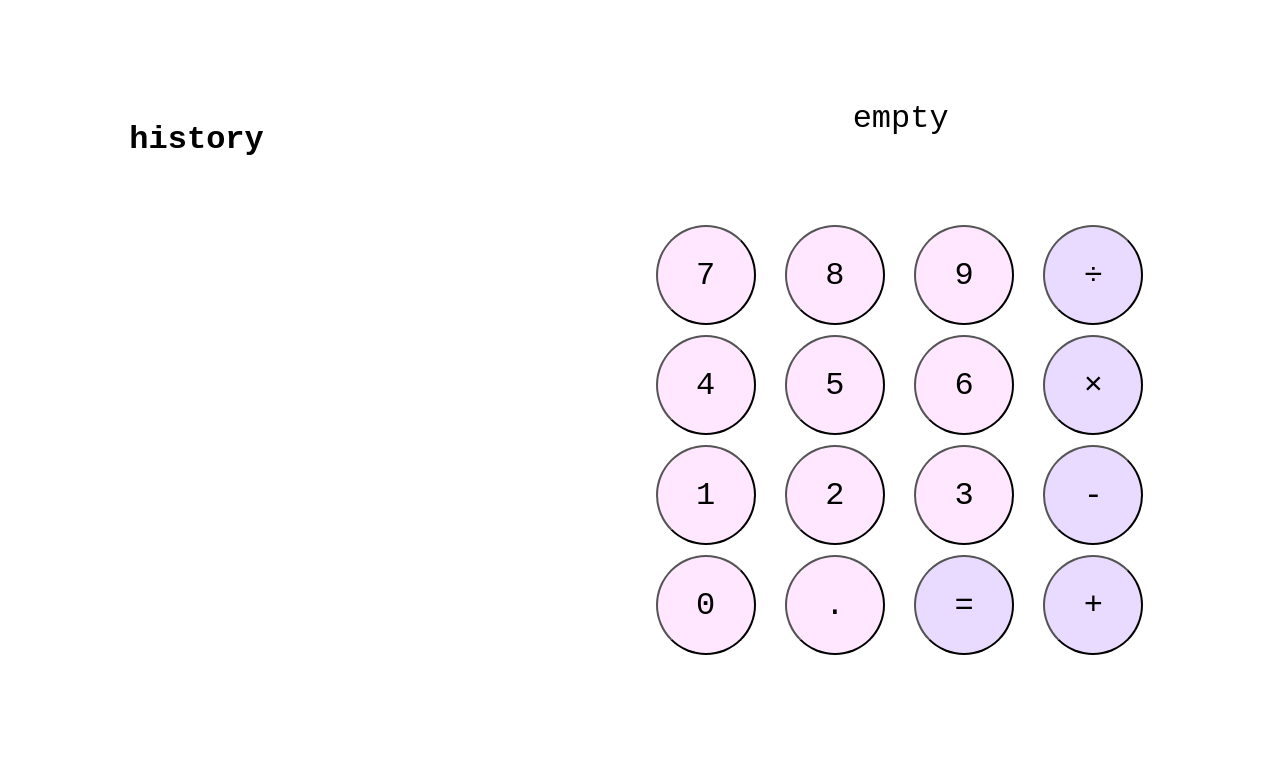
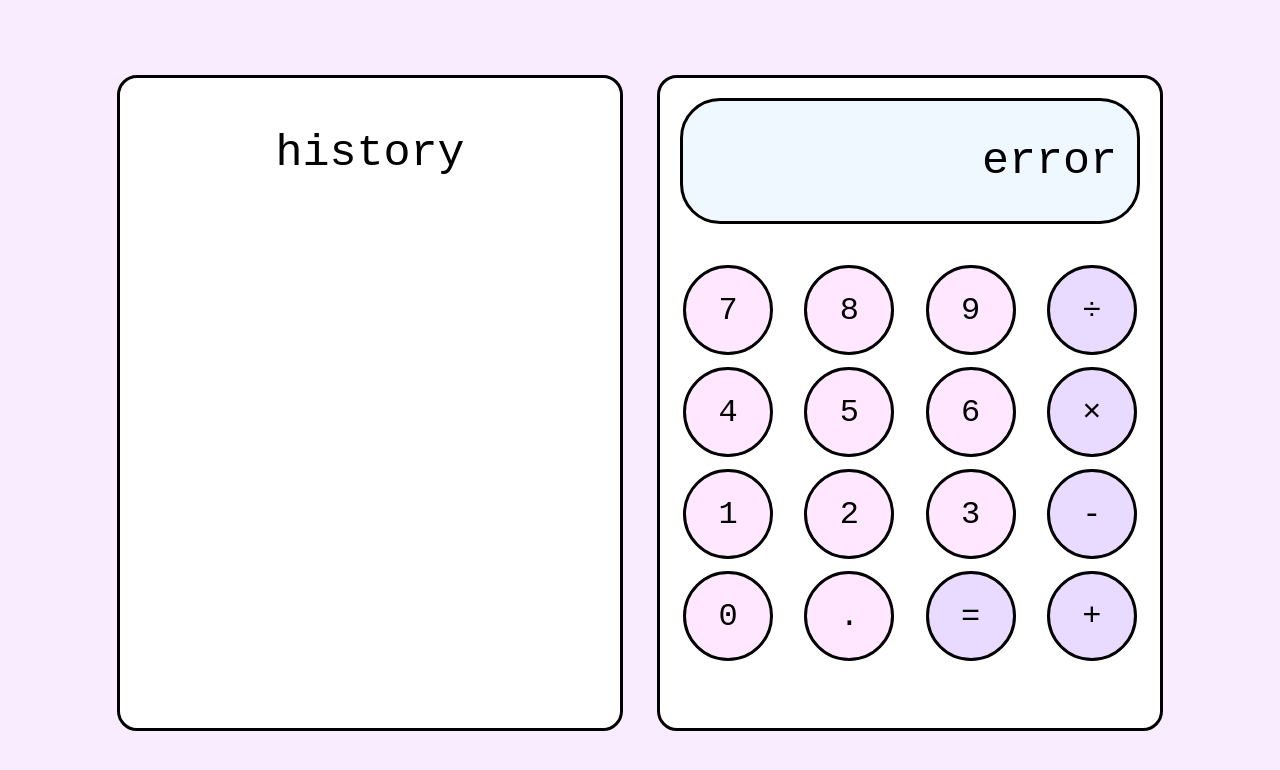
Before and after one commit to vannatatro/calculator, a plain HTML site: page index.html in a window 1280 px wide. Drawn offline with Linux system fonts and the light colour scheme.

Commit message:
Basic CSS

```diff
--- a/index.html
+++ b/index.html
@@ -9,11 +9,10 @@
 <body>
     <div id="mainContainer">
         <div id="history">
-            <h1>history</h1>
+            <div id="titleHistory"><h1>history</h1></div>
         </div>
         <div id="calculator">
-            <!-- <h1>calculator</h1> -->
-            <div id="expression">empty</div>
+            <div id="expression">error</div>
             <div id="buttons">
             <div id="numBtns">
                 <div id="num789">
@@ -41,6 +40,7 @@
                     <button class="operators">+</button>
                 </div>
             </div>
+            </div>
         </div>
 
     </div>
--- a/style.css
+++ b/style.css
@@ -1,38 +1,40 @@
 /* div {
-    border: solid
+    border: solid;
+    border-width: thin;
 } */
 
 #mainContainer {
     display: flex;
     justify-content: space-evenly;
-    margin: 100px;
+    margin: 75px;
+}
+
+#mainContainer * {
+    background-color: white;
 }
 
 #history,
 #calculator {
-    height: 700px;
+    height: 650px;
     width: 500px;
     display: flex;
+    border: solid;
+    border-radius: 20px;
 }
 
 * {
     font-family: 'Courier New', Courier, monospace;
     font-size: 32px;
+    font-weight: 200;
     text-align: center;
+    background-color: rgb(249, 236, 255);
 }
-/*
-#operators {
-    display: flex;
-    flex-direction: column;
-} */
+
 
 .operators {
-    /* display: flex; */
-    /* flex-direction: column; */
-    background-color: #e9dbff;
+    background-color: #e9dbff!important;
     justify-content: center;
     align-items: center;
-
 }
 
 #calculator {
@@ -41,27 +43,57 @@
     text-align: center;
 }
 
-#buttons {
-    display: flex;
-    align-items: stretch;
-}
-
 button {
-    background-color: rgb(254, 231, 255);
+    background-color: rgb(254, 231, 255)!important;
     border-radius: 50%;
-    height: 100px;
+    height: 90px;
     aspect-ratio: 1;
-    margin: 5px;
+    margin: 6px;
+    border: solid;
 }
 
 #equal {
-    background-color: #e9dbff;
+    background-color: #e9dbff !important;
+}
+#equal:hover {
+    background-color: #d8e4ff !important;
+}
+
+
+button:hover {
+    background-color: #d8e4ff !important;
 }
 
 #expression {
+    border: solid;
+    border-radius: 40px;
+    display: flex;
+    justify-content: end;
+    align-items: center;
+    font-size: 45px;
+    padding-right: 20px;
     height: 120px;
+    margin: 20px;
+    background-color: aliceblue;
 }
 
-button:hover {
-    background-color: #d8e4ff ;
+#numBtns {
+    padding: 15px;
 }
+
+
+#titleHistory {
+    text-wrap: wrap;
+    width: 500px;
+    border-radius: 20px;
+
+}
+
+h1 {
+    font-size: 45px;
+    padding: 20px
+}
+#history {
+    height: 650px;
+    width: 500px;
+}
```
